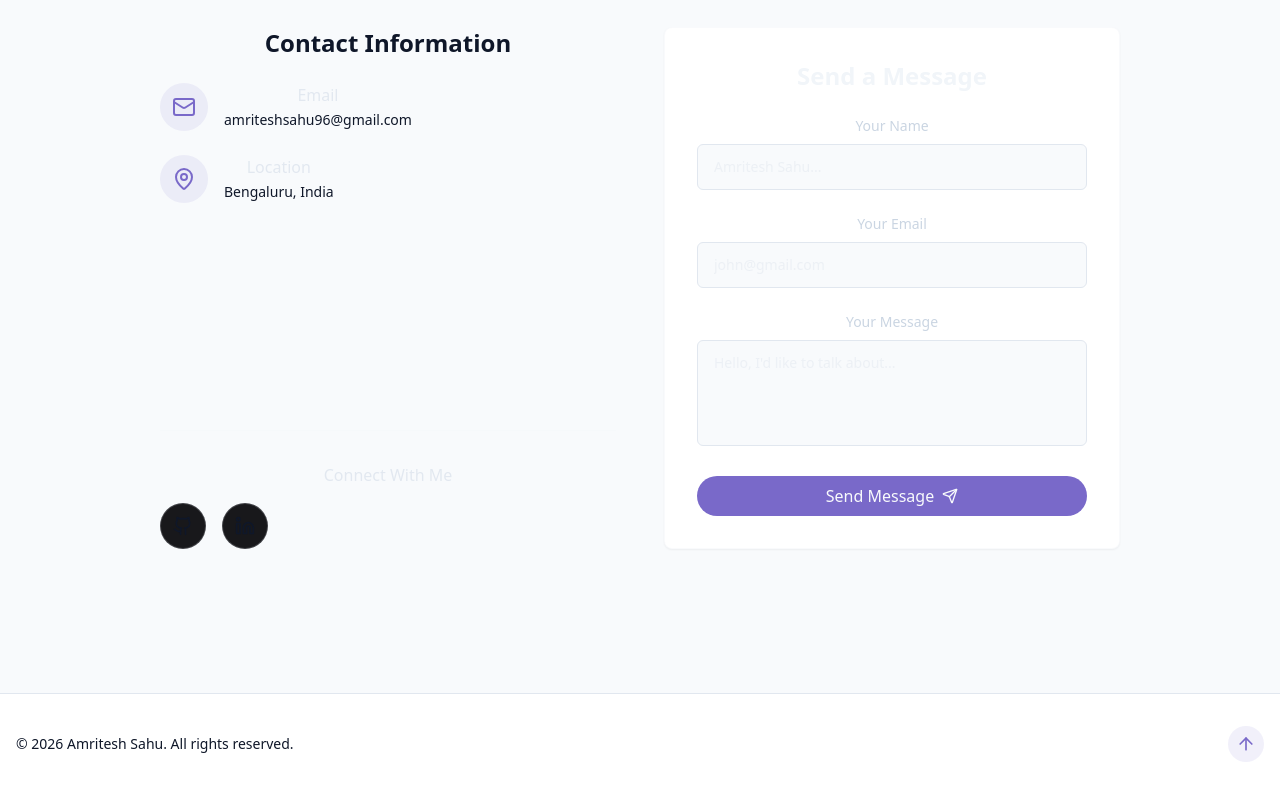
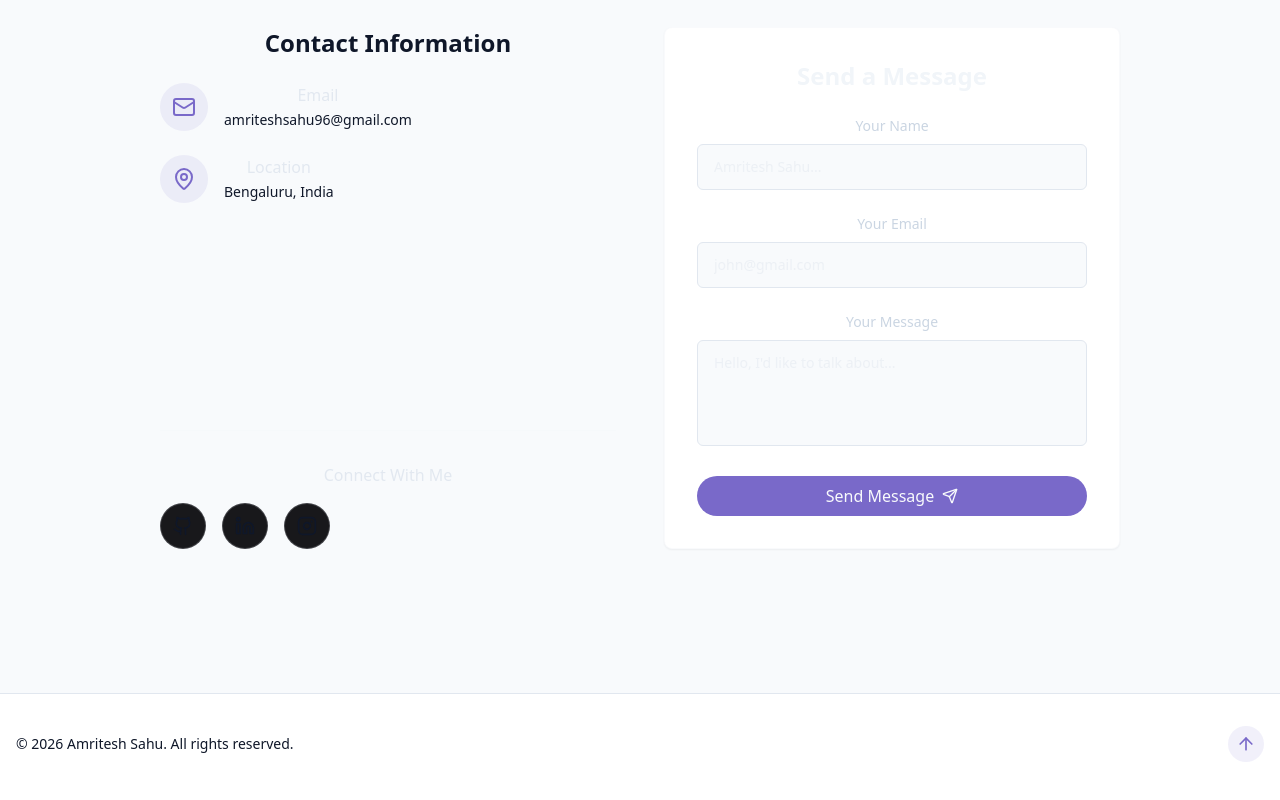
Before and after one commit to Amritesh-co/portfolio, a React (Vite) app: page / in a window 1280 px wide. Shown: the part 4956-5756 px from the top of the page. Built offline with nearby package versions, Linux system fonts and the light colour scheme; no server answers.

Commit message:
feat: add Instagram link to Get in Touch contact section

```diff
--- a/src/components/ContactSection.jsx
+++ b/src/components/ContactSection.jsx
@@ -1,5 +1,6 @@
 import {
   Github,
+  Instagram,
   Linkedin,
   Mail,
   MapPin,
@@ -97,6 +98,14 @@ export const ContactSection = () => {
                 >
                   <Linkedin className="h-5 w-5" />
                 </a>
+                <a
+                  href="https://www.instagram.com/amritesh.sahu/"
+                  target="_blank"
+                  rel="noopener noreferrer"
+                  className="p-3 rounded-full bg-zinc-900 border border-border/20 text-muted-foreground hover:text-primary hover:border-primary/40 transition-all duration-300"
+                >
+                  <Instagram className="h-5 w-5" />
+                </a>
               </div>
             </div>
           </div>
```
